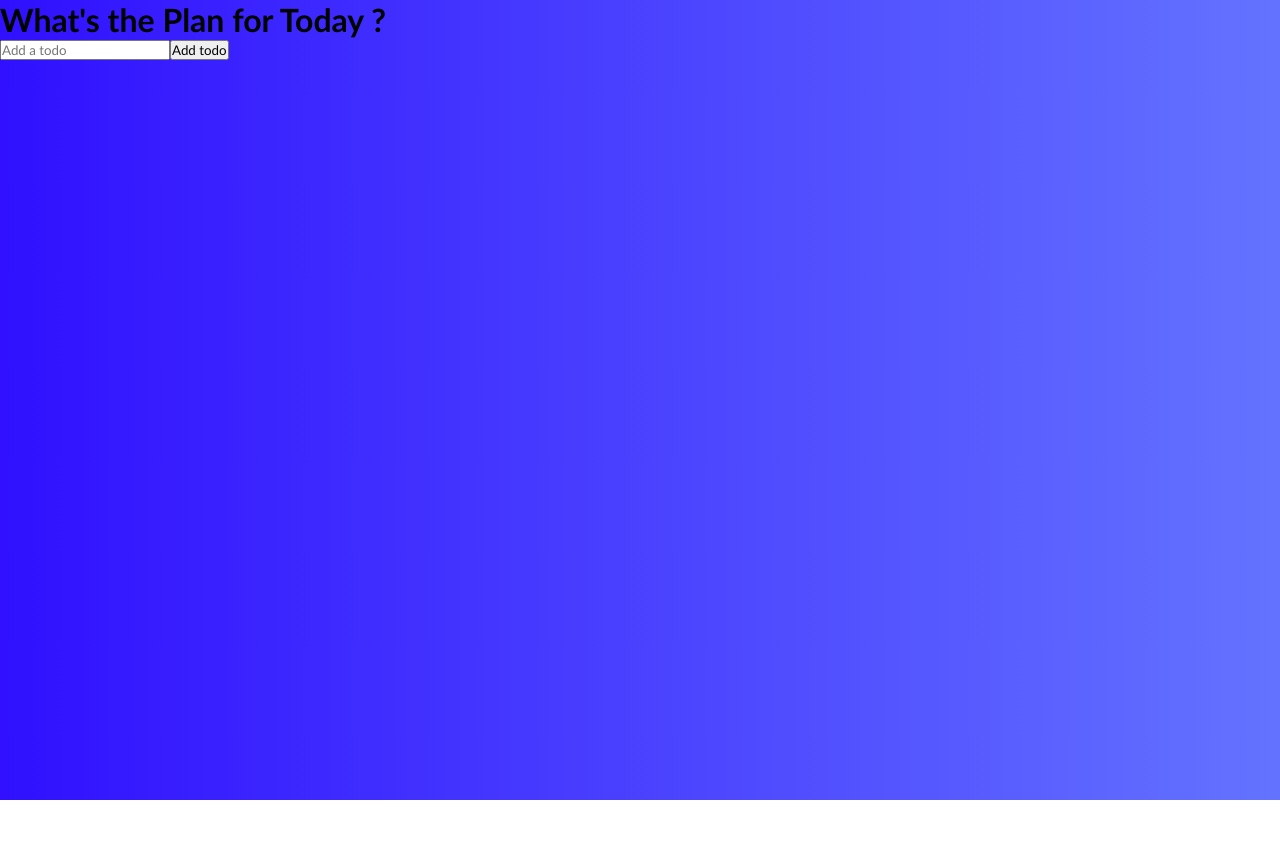
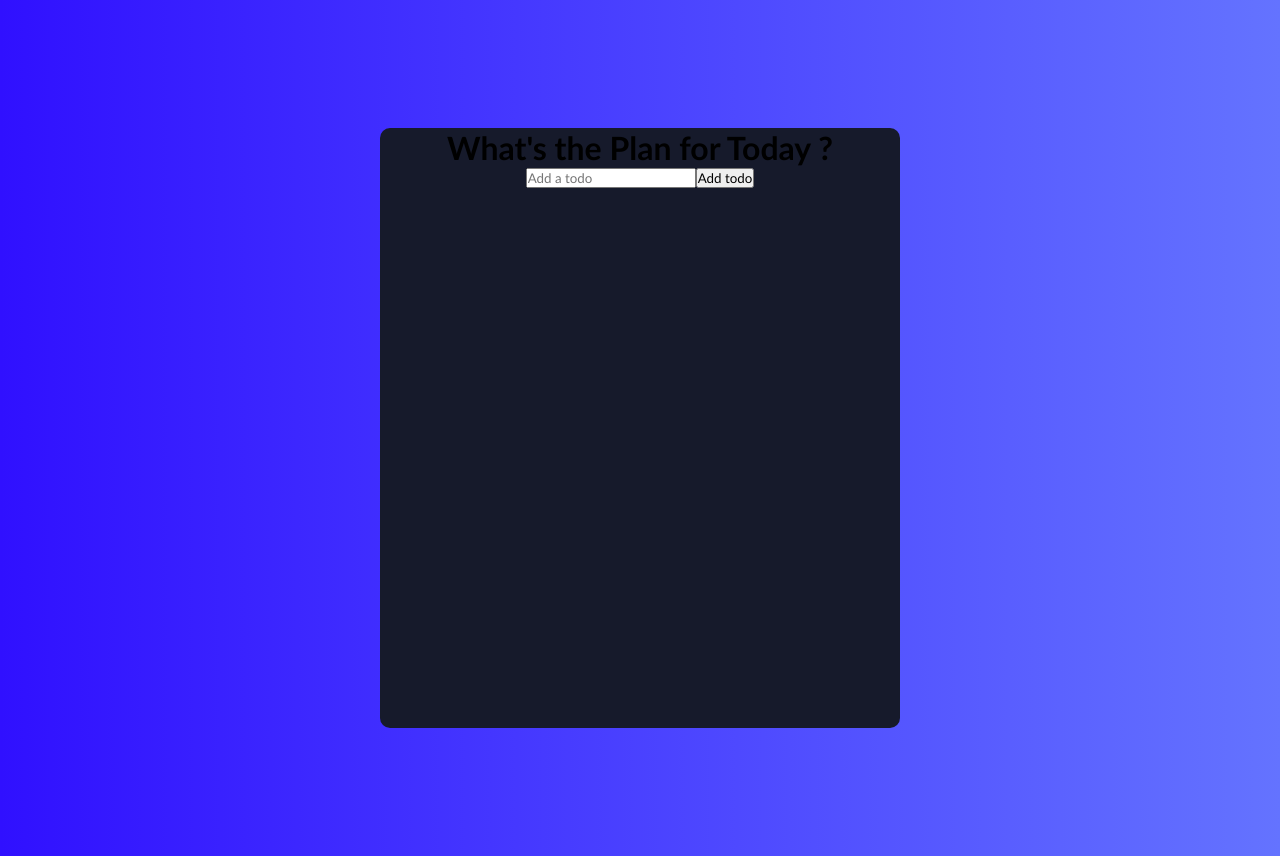
Before and after one commit to NickNikolaev/Todo-List, a React (Create React App) app: page / in a window 1280 px wide. Before the commit the page ends 800 px from the top, so only its background shows below. Built offline with nearby package versions, Linux system fonts and the light colour scheme.

Commit message:
Add .scss file to App.js

```diff
--- a/src/App.css
+++ b/src/App.css
@@ -1,5 +1,3 @@
-@import url("https://fonts.googleapis.com/css2?family=Roboto:wght@300&display=swap");
-@import url("https://cdnjs.cloudflare.com/ajax/libs/font-awesome/5.15.3/css/all.min.css");
 * {
   box-sizing: border-box;
   margin: 0;
@@ -11,4 +9,17 @@ body {
   background: linear-gradient(90deg, #3010ff 0%, #6473ff 100%);
 }
 
+.todo-app {
+  display: flex;
+  flex-direction: column;
+  justify-content: start;
+  width: 520px;
+  min-height: 600px;
+  background: #161a2b;
+  text-align: center;
+  margin: 128px auto;
+  border-radius: 10px;
+  padding-bottom: 32px;
+}
+
 /*# sourceMappingURL=App.css.map */
--- a/src/App.scss
+++ b/src/App.scss
@@ -1,6 +1,3 @@
-@import url('https://fonts.googleapis.com/css2?family=Roboto:wght@300&display=swap');
-@import url('https://cdnjs.cloudflare.com/ajax/libs/font-awesome/5.15.3/css/all.min.css');
-
 * {
   box-sizing: border-box;
   margin: 0;
@@ -16,3 +13,16 @@ body {
                   rgba(100, 115, 255, 1) 100%
   );
 }
+
+.todo-app {
+  display: flex;
+  flex-direction: column;
+  justify-content: start;
+  width: 520px;
+  min-height: 600px;
+  background: #161a2b;
+  text-align: center;
+  margin: 128px auto;
+  border-radius: 10px;
+  padding-bottom: 32px;
+}
```
Also changed, not shown: 1 other file (tests, documents, lock files or other folders).
